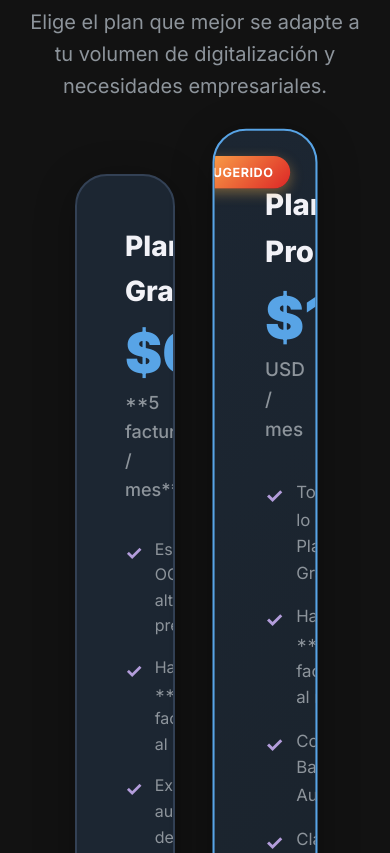
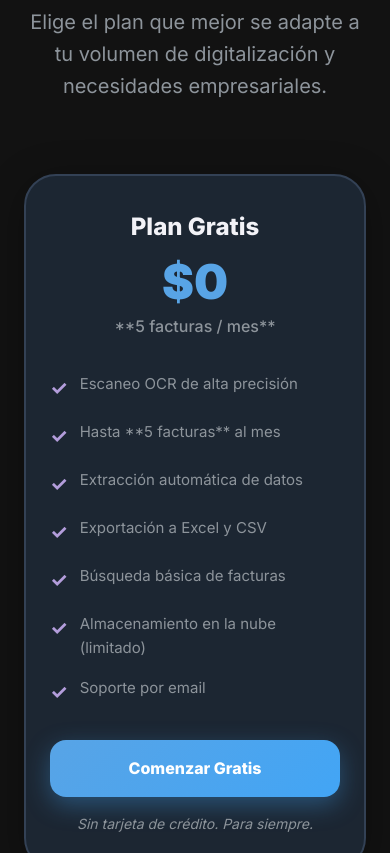
Before and after one commit to eespinoza1/web_ScanFactura, a plain HTML site: page index.html in a window 390 px wide. Shown: the part 5860-6713 px from the top of the page. Drawn offline with Linux system fonts and the light colour scheme.

Commit message:
responsive

```diff
--- a/index.html
+++ b/index.html
@@ -1122,6 +1122,28 @@
     /* ============================================
        RESPONSIVE
     ============================================ */
+
+    /* Tablets y pantallas medianas */
+    @media (max-width: 1024px) and (min-width: 769px) {
+      .pricing-grid-container {
+        gap: 30px;
+      }
+
+      .pricing-card {
+        flex-basis: calc(50% - 15px) !important;
+      }
+
+      .pricing-card:last-child {
+        flex-basis: 100% !important;
+        max-width: 600px;
+        margin: 0 auto;
+      }
+
+      .pricing-card {
+        padding: 40px 32px;
+      }
+    }
+
     @media (max-width: 768px) {
       .hero h2 {
         font-size: 42px;
@@ -1163,6 +1185,54 @@
 
       .product-card {
         padding: 36px;
+      }
+
+      /* Responsive para Pricing Section */
+      .pricing-grid-container {
+        flex-direction: column;
+        align-items: stretch;
+      }
+
+      .pricing-card {
+        flex-basis: 100% !important;
+        padding: 32px 24px;
+        transform: none !important;
+      }
+
+      .pricing-card.featured {
+        transform: none !important;
+      }
+
+      .pricing-card:hover {
+        transform: translateY(-8px) !important;
+      }
+
+      .pricing-header h4 {
+        font-size: 24px;
+      }
+
+      .pricing-header .price {
+        font-size: 48px;
+      }
+
+      .pricing-header .price-period {
+        font-size: 16px;
+      }
+
+      .pricing-features li {
+        font-size: 15px;
+      }
+
+      .pricing-cta {
+        padding: 16px 32px;
+        font-size: 16px;
+      }
+
+      .pricing-badge {
+        top: 16px;
+        right: 16px;
+        font-size: 11px;
+        padding: 5px 12px;
       }
     }
   </style>
```
